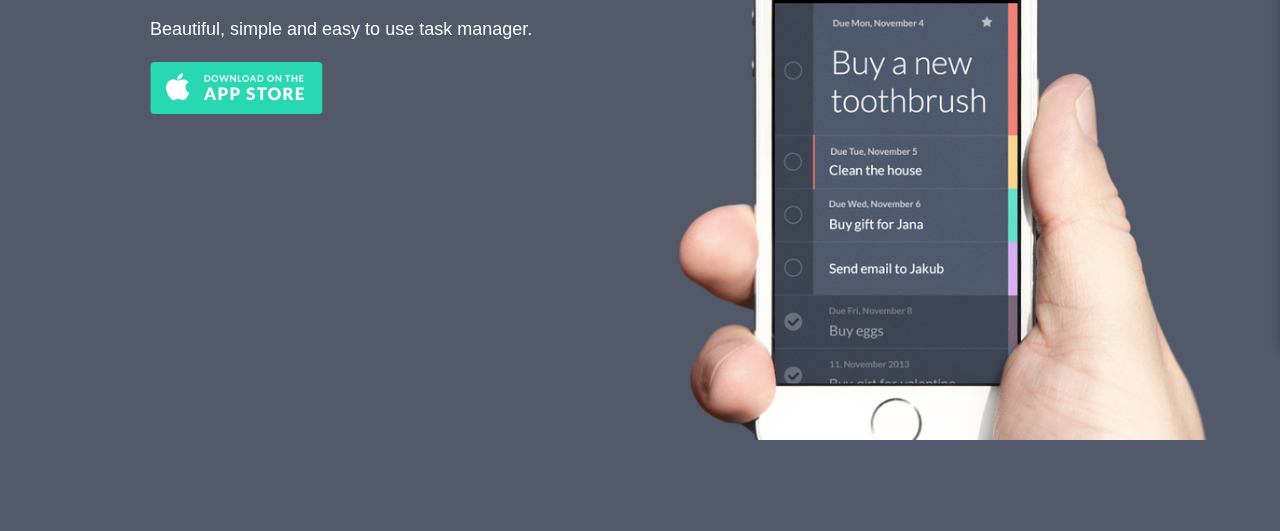
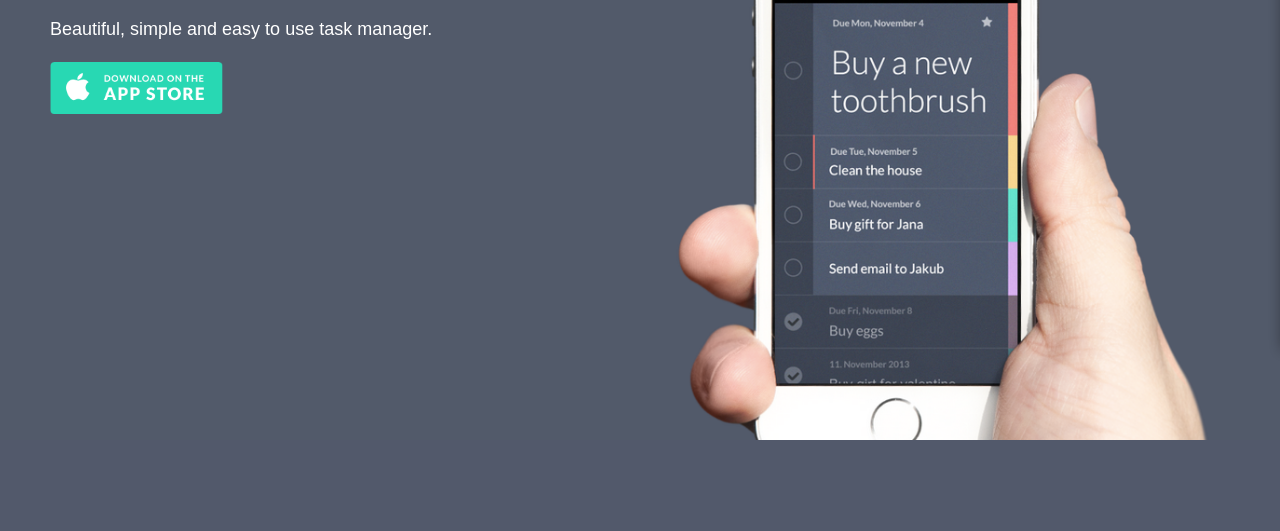
Before and after one commit to dorlandini/dorlandini.github.io, a plain HTML site: page unit3/index.html in a window 1280 px wide. Shown: the part 269-800 px from the top of the page. Drawn offline with Linux system fonts and the light colour scheme.

Commit message:
Finally fixed
Sarah to the rescue

```diff
--- a/unit3/css/style.css
+++ b/unit3/css/style.css
@@ -1,9 +1,8 @@
 body{
-  background-image: url("http://dorlandini.github.io/unit3/assets/background.jpg"), url("http://dorlandini.github.io/unit3/assets/stripes.png");
-  background-color: #52596B;
-  background-size: cover;
-	background-position: left-center, top;
-  background-repeat: no-repeat, repeat-x;
+  /*background-image: url("http://dorlandini.github.io/unit3/assets/background.jpg"), url("http://dorlandini.github.io/unit3/assets/stripes.png");*/
+  background: url("../assets/stripes.png"), url("../assets/background.jpg"), #52596B;
+  background-size: auto, cover;
+  background-repeat: repeat-x, no-repeat;
   font-family: Arial, sans-serif;
   font-size: 18px;
   font-style: normal;
@@ -11,7 +10,7 @@ body{
   color: white;
   text-align: left;
   margin-top: 200px;
-  margin-left: 150px;
+  margin-left: 50px;
 }
 hr{
 	width: 40px;
```
